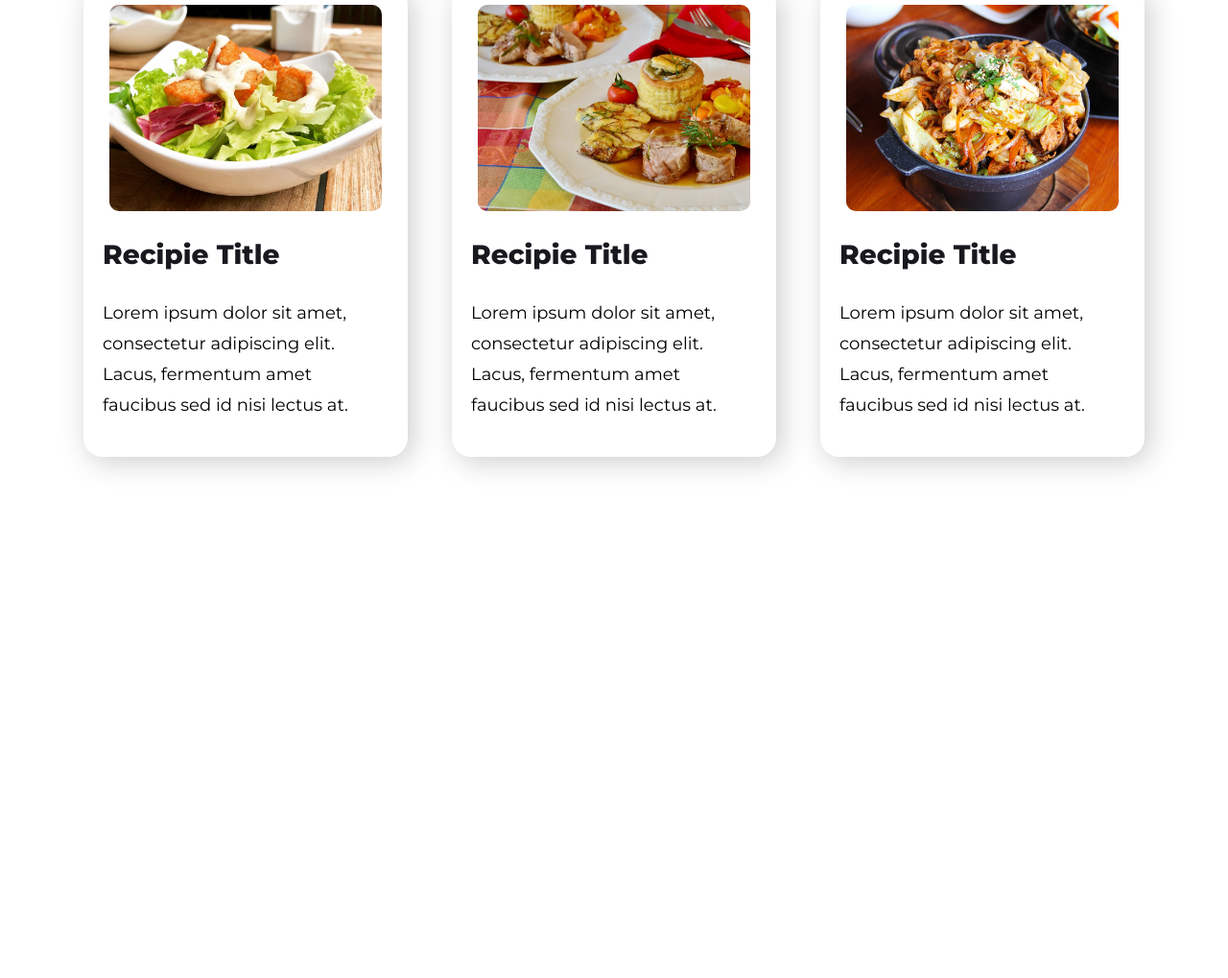
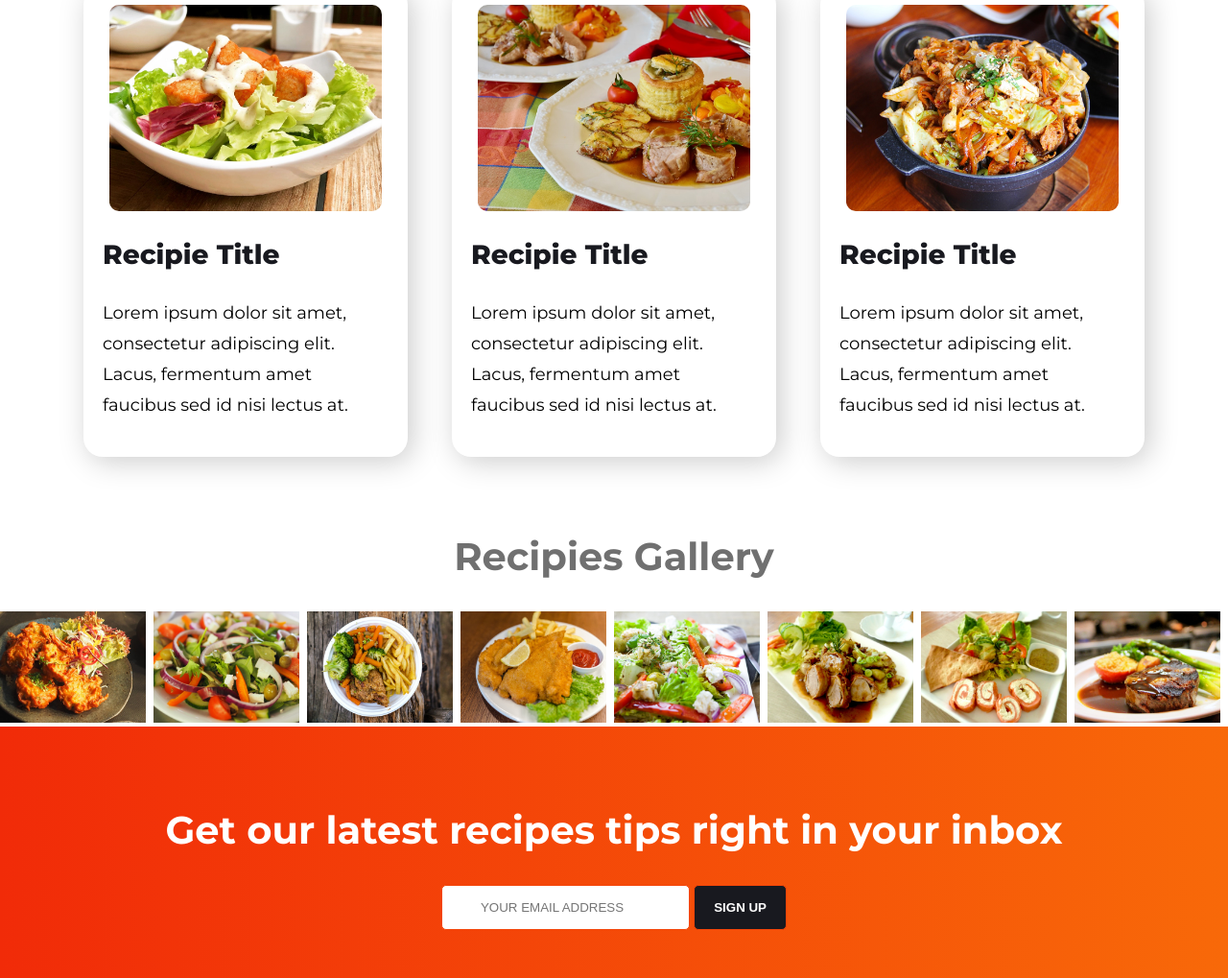
Before and after one commit to mahmudurbd/food-network, a plain HTML site: page index.html in a window 1280 px wide. Shown: the part 2075-3094 px from the top of the page at 96% size. Before the commit the page ends 2597 px from the top, so only its background shows below. Drawn offline with Linux system fonts and the light colour scheme.

Commit message:
gallery and subscribe area added

```diff
--- a/index.html
+++ b/index.html
@@ -99,6 +99,35 @@
         </div>
     </div>
     <!-- end of recipies area -->
+
+    <!-- start of gallery -->
+    <div class="gallery">
+        <h2>Recipies Gallery</h2>
+        <div class="galley-container">
+            <div><img src="images/gallery-1.jpg" alt="recipies picture"></div>
+            <div><img src="images/gallery-2.jpg" alt="recipies picture"></div>
+            <div><img src="images/gallery-3.jpg" alt="recipies picture"></div>
+            <div><img src="images/gallery-4.jpg" alt="recipies picture"></div>
+            <div><img src="images/gallery-5.jpg" alt="recipies picture"></div>
+            <div><img src="images/gallery-6.jpg" alt="recipies picture"></div>
+            <div><img src="images/gallery-7.jpg" alt="recipies picture"></div>
+            <div><img src="images/gallery-8.jpg" alt="recipies picture"></div>
+        </div>
+    </div>
+    <!-- end of gallery -->
+
+    <!-- start of subscribe area -->
+    <div class="subscribe-area">
+        <div class="subscribe-left">
+            <h2>Get our latest recipes tips right in your inbox</h2>
+        </div>
+        <div class="subscribe-right">
+            <form action="">
+                <input type="email" placeholder="YOUR EMAIL ADDRESS">
+                <input type="submit" value="SIGN UP">
+            </form>
+        </div>
+    </div>
 </body>
 
 </html>
--- a/style.css
+++ b/style.css
@@ -121,3 +121,37 @@ h3 {
     line-height: 32px;
     font-size: 18px;
 }
+/*------ gallery area------ */
+.gallery h2 {
+    text-align: center;
+}
+.galley-container {
+    display: flex;
+}
+.galley-container div img {
+    width: 95%;
+}
+/*------ subscribe area------ */
+.subscribe-area {
+    text-align: center;
+    background-image:linear-gradient(90deg,#f12b08,#f86909);
+    padding: 50px 0;
+
+}
+.subscribe-area h2 {
+    color: #fff;
+}
+/* subscribe right */
+.subscribe-right form input[type="email"] {
+    padding: 15px 40px;
+    border: 1px solid #F44509;
+    border-radius: 5px;
+}
+.subscribe-right form input[type="submit"] {
+    padding: 15px 20px;
+    border: 1px solid #F44509;
+    border-radius: 5px;
+    background-color: #18191F;
+    color: #fff;
+    font-weight: 700;
+}
```
Also changed, not shown: images/gallery-1.jpg (added), images/gallery-2.jpg (added), images/gallery-3.jpg (added), images/gallery-4.jpg (added), images/gallery-5.jpg (added), images/gallery-6.jpg (added), images/gallery-7.jpg (added), images/gallery-8.jpg (added).
